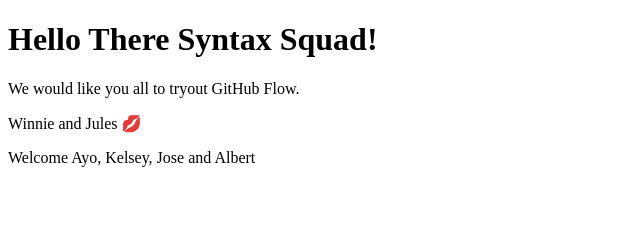
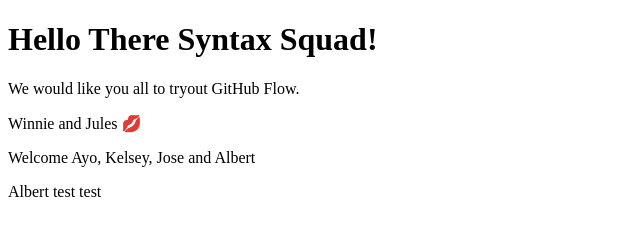
Before and after one commit to julesgsmith/githubflow-test, a plain HTML site: page index.html in a window 1280 px wide. Shown: the whole page, without its empty margins (0-640 px from the left). Drawn offline with Linux system fonts and the light colour scheme.

Commit message:
albert test 2

```diff
--- a/index.html
+++ b/index.html
@@ -11,6 +11,7 @@
       <p>We would like you all to tryout GitHub Flow.</p>
       <p>Winnie and Jules 💋</p>
       <p>Welcome Ayo, Kelsey, Jose and Albert</p>
+      <p>Albert test test</p>
     </div>
   </body>
 </html>
```
